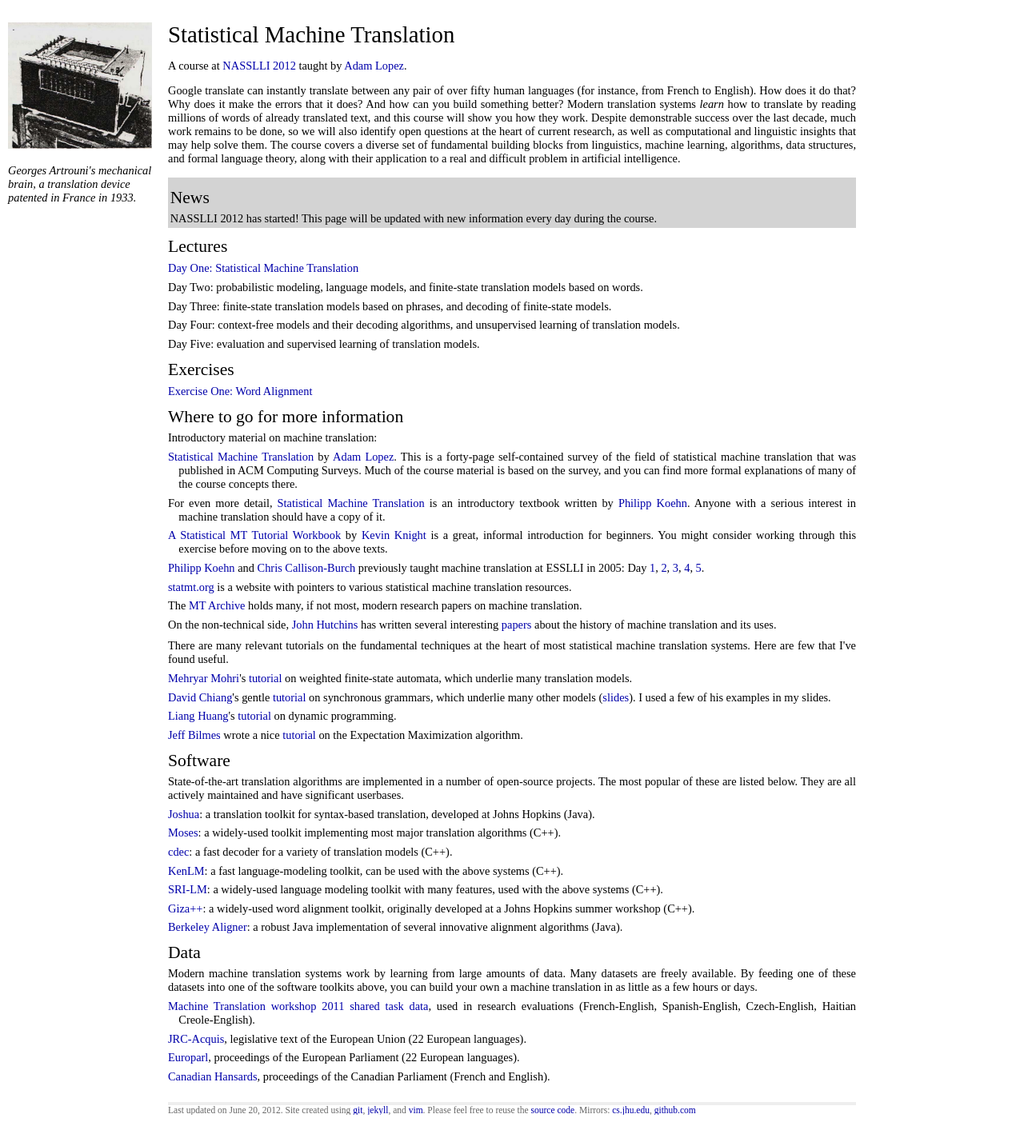
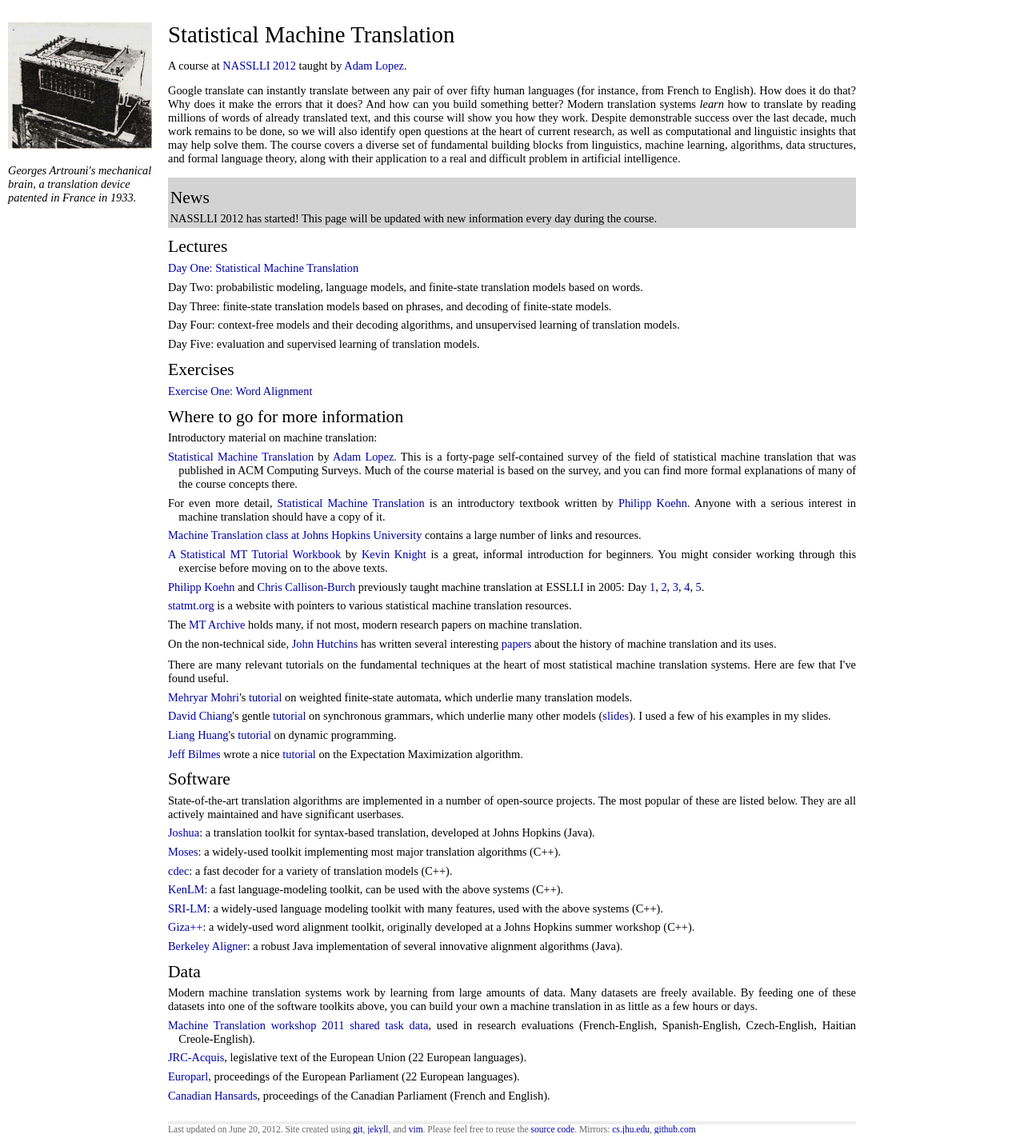
Before and after one commit to alopez/alopez.github.com, a Jekyll site: the page built from nasslli2012.html, in a window 1280 px wide. Shown: the whole page at 80% size. Built offline with Jekyll 4.4.1, drawn with Linux system fonts in a browser that asks for light colours; before the commit the page ends 1404 px from its top, so only the background shows below that.

Commit message:
Update NASSLLI links

```diff
--- a/nasslli2012.html
+++ b/nasslli2012.html
@@ -45,6 +45,7 @@ every day during the course.
 Introductory material on machine translation:
 	<li><a href="http://www.cs.jhu.edu/~alopez/papers/survey.pdf">Statistical Machine Translation</a> by <a href="index.html">Adam Lopez</a>. This is a forty-page self-contained survey of the field of statistical machine translation that was published in ACM Computing Surveys.  Much of the course material is based on the survey, and you can find more formal explanations of many of the course concepts there.</li>
 	<li>For even more detail, <a href="http://www.statmt.org/book/">Statistical Machine Translation</a> is an introductory textbook written by <a href="http://www.iccs.informatics.ed.ac.uk/~pkoehn/">Philipp Koehn</a>.  Anyone with a serious interest in machine translation should have a copy of it.</li>
+  <li><a href="http://mt-class.org">Machine Translation class at Johns Hopkins University</a> contains a large number of links and resources.</li>
 	<li><a href="http://www.isi.edu/natural-language/mt/wkbk.pdf">A Statistical MT Tutorial Workbook</a> by <a href="http://www.isi.edu/~knight/">Kevin Knight</a> is a great, informal introduction for beginners.  You might consider working through this exercise before moving on to the above texts.
 	<li><a href="http://www.iccs.informatics.ed.ac.uk/~pkoehn/">Philipp Koehn</a> and <a href="http://www.cs.jhu.edu/~ccb/">Chris Callison-Burch</a> previously taught machine translation at ESSLLI in 2005: Day
     <a href="http://www.iccs.informatics.ed.ac.uk/~pkoehn/publications/esslli-slides-day1.pdf">1</a>,
```
